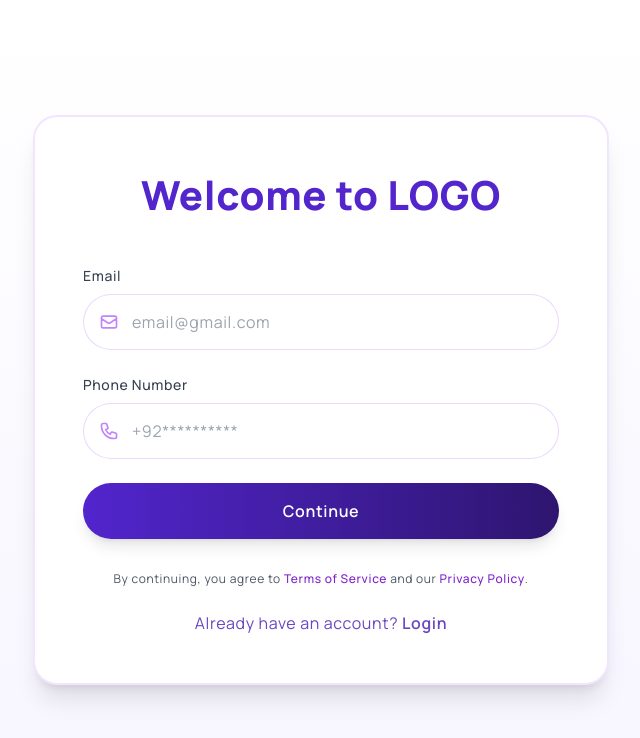
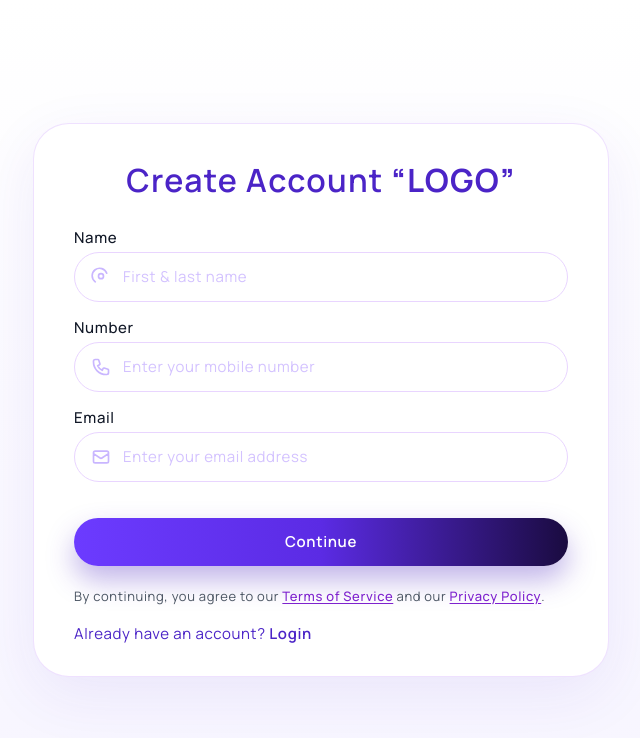
Before and after one commit to Onegreekmyth/Hospital_Debt_Relief_Web, a React (Vite) app: page /signup in a window 1280 px wide. Shown: the top 738 px of the page, without its empty margins (319-959 px from the left). Built offline with nearby package versions, Linux system fonts and the light colour scheme.

Commit message:
updated ui

```diff
--- a/src/App.jsx
+++ b/src/App.jsx
@@ -7,7 +7,7 @@ import Dashboard from './pages/Dashboard';
 import AboutPage from './pages/About';
 import ResourcesPage from './pages/Resources';
 import MonthlyPlansPage from './pages/MonthlyPlans';
-
+import Login from './pages/Login';
 
 function App() {
   return (
@@ -19,6 +19,7 @@ function App() {
       <Route path="/signup" element={<Signup />} />
       <Route path="/otp-verification" element={<OTPVerification />} />
       <Route path="/dashboard" element={<Dashboard />} />
+      <Route path="/login" element={<Login />} />
     </Routes>
   )
 }
--- a/src/pages/About.jsx
+++ b/src/pages/About.jsx
@@ -11,7 +11,7 @@ const AboutPage = () => {
 
       {/* Hero Section */}
       <section
-        className="relative flex flex-col items-center justify-center text-center px-4 md:px-6 pt-32 md:pt-40 pb-20 md:pb-28 bg-cover bg-center"
+        className="relative flex flex-col items-center justify-center text-center px-4 md:px-6 pt-32 md:pt-40 pb-20 md:pb-28 bg-cover bg-center min-h-[90vh] md:min-h-[90vh]"
         style={{
           backgroundImage: `linear-gradient(rgba(22, 10, 41, 0.55), rgba(22, 10, 41, 0.55)), url(${heroImg})`,
         }}
--- /dev/null
+++ b/src/pages/Login.jsx
@@ -0,0 +1,75 @@
+import React from "react";
+
+const Login = () => {
+  return (
+    <div className="min-h-screen bg-gradient-to-b from-white to-[#F7F5FF] flex items-center justify-center px-4 md:px-6 py-4 md:py-6">
+      <div className="w-full max-w-xl bg-white rounded-[36px] border border-purple-200/70 shadow-[0_18px_60px_rgba(82,37,205,0.08)] px-6 md:px-8 lg:px-10 py-10 md:py-14 min-h-[400px] md:min-h-[560px]">
+        {/* Heading */}
+        <h1 className="text-[28px] md:text-[36px] lg:text-[40px] font-semibold text-[#4B24C7] mb-8 text-center tracking-[0.04em]">
+          Login <span className="font-bold">“LOGO”</span>
+        </h1>
+
+        {/* Form */}
+        <form className="space-y-5">
+          {/* Email Field */}
+          <div className="flex flex-col gap-1">
+            <span className="text-sm md:text-[15px] font-medium text-gray-900 text-left">
+              Email
+            </span>
+            <div className="flex items-center gap-3 rounded-full border border-purple-200 bg-white px-4 md:px-5 py-2.5 md:py-4 md:mb-5">
+              <div className="flex items-center justify-center text-[#C9B6FF]">
+                <svg
+                  className="w-4 h-4 md:w-5 md:h-5"
+                  fill="none"
+                  stroke="currentColor"
+                  viewBox="0 0 24 24"
+                >
+                  <path
+                    strokeLinecap="round"
+                    strokeLinejoin="round"
+                    strokeWidth={2}
+                    d="M3 8l7.89 5.26a2 2 0 002.22 0L21 8M5 19h14a2 2 0 002-2V7a2 2 0 00-2-2H5a2 2 0 00-2 2v10a2 2 0 002 2z"
+                  />
+                </svg>
+              </div>
+              <input
+                type="email"
+                className="flex-1 border-none bg-transparent text-sm md:text-[15px] text-gray-800 placeholder-[#D3C2FF] focus:outline-none focus:ring-0 py-0.5"
+                placeholder="email@gmail.com"
+              />
+            </div>
+          </div>
+
+          {/* Continue Button */}
+          <button
+            type="submit"
+            className="w-full h-11 md:h-12 rounded-full bg-gradient-to-r from-[#6C3BFF] via-[#5B2BE4] to-[#1A0B40] text-white text-sm md:text-[15px] font-semibold hover:from-[#7442FF] hover:via-[#5B2BE4] hover:to-[#241055] transition shadow-[0_16px_32px_rgba(76,39,191,0.35)] mt-6"
+          >
+            Continue
+          </button>
+        </form>
+
+        {/* Legal Text */}
+        <p className="mt-8 text-center text-[11px] md:text-[13px] text-gray-600 leading-relaxed">
+          By continuing, you agree to our{" "}
+          <a
+            href="#"
+            className="text-purple-700 hover:text-purple-800 font-medium underline underline-offset-2"
+          >
+            Terms of Service
+          </a>{" "}
+          and our{" "}
+          <a
+            href="#"
+            className="text-purple-700 hover:text-purple-800 font-medium underline underline-offset-2"
+          >
+            Privacy Policy
+          </a>
+          .
+        </p>
+      </div>
+    </div>
+  );
+};
+
+export default Login;
--- a/src/pages/Resources.jsx
+++ b/src/pages/Resources.jsx
@@ -12,7 +12,7 @@ const ResourcesPage = () => {
 
       {/* Hero Section */}
       <section
-        className="relative flex flex-col items-center justify-center text-center px-4 md:px-6 pt-32 md:pt-40 pb-20 md:pb-28 bg-cover bg-center"
+        className="relative flex flex-col items-center justify-center text-center px-4 md:px-6 pt-32 md:pt-40 pb-20 md:pb-28 bg-cover bg-center min-h-[90vh] md:min-h-[90vh]"
         style={{
           backgroundImage: `linear-gradient(rgba(22, 10, 41, 0.55), rgba(22, 10, 41, 0.55)), url(${heroImg})`,
         }}
--- a/src/pages/Signup.jsx
+++ b/src/pages/Signup.jsx
@@ -2,21 +2,82 @@ import React from "react";
 
 const Signup = () => {
   return (
-    <div className="min-h-screen bg-gradient-to-b from-white to-[#F7F5FF] flex items-center justify-center px-4 md:px-6 py-8 md:py-12">
-      <div className="w-full max-w-xl bg-white rounded-2xl md:rounded-3xl border-2 border-purple-200/60 shadow-xl p-6 md:p-8 lg:p-12">
+    <div className="min-h-screen bg-gradient-to-b from-white to-[#F7F5FF] flex items-center justify-center px-4 md:px-6 py-4 md:py-6">
+      <div className="w-full max-w-xl bg-white rounded-[36px] border border-purple-200/70 shadow-[0_18px_60px_rgba(82,37,205,0.08)] px-6 md:px-8 lg:px-10 py-6 md:py-8">
         {/* Heading */}
-        <h1 className="text-[28px] md:text-[36px] lg:text-[40px] font-extrabold text-[#5225cd] mb-6 md:mb-10 text-center tracking-[0.64px]">
-          Welcome to LOGO
+        <h1 className="text-[24px] md:text-[30px] lg:text-[32px] font-semibold text-[#4B24C7] mb-6 text-center tracking-[0.04em]">
+          Create Account <span className="font-bold">“LOGO”</span>
         </h1>
 
         {/* Form */}
-        <form className="space-y-4 md:space-y-6">
+        <form className="space-y-3 md:space-y-4">
+          {/* Name Field */}
+          <div className="flex flex-col gap-1">
+            <span className="text-sm md:text-[15px] font-medium text-gray-900">
+              Name
+            </span>
+            <div className="flex items-center gap-3 rounded-full border border-purple-200 bg-white px-3.5 md:px-4 py-2 md:py-3">
+              <div className="flex items-center justify-center text-[#C9B6FF]">
+                <svg
+                  className="w-4 h-4 md:w-5 md:h-5"
+                  fill="none"
+                  stroke="currentColor"
+                  viewBox="0 0 24 24"
+                >
+                  <path
+                    strokeLinecap="round"
+                    strokeLinejoin="round"
+                    strokeWidth={2}
+                    d="M5.121 17.804A9 9 0 1118.88 7.5M15 11a3 3 0 11-6 0 3 3 0 016 0z"
+                  />
+                </svg>
+              </div>
+              <input
+                type="text"
+                className="flex-1 border-none bg-transparent text-sm md:text-[15px] text-gray-800 placeholder-[#D3C2FF] focus:outline-none focus:ring-0 py-0.5"
+                placeholder="First & last name"
+              />
+            </div>
+          </div>
+
+          {/* Number Field */}
+          <div className="flex flex-col gap-1">
+            <span className="text-sm md:text-[15px] font-medium text-gray-900">
+              Number
+            </span>
+            <div className="flex items-center gap-3 rounded-full border border-purple-200 bg-white px-3.5 md:px-4 py-2 md:py-3">
+              <div className="flex items-center justify-center text-[#C9B6FF]">
+                <svg
+                  className="w-4 h-4 md:w-5 md:h-5"
+                  fill="none"
+                  stroke="currentColor"
+                  viewBox="0 0 24 24"
+                >
+                  <path
+                    strokeLinecap="round"
+                    strokeLinejoin="round"
+                    strokeWidth={2}
+                    d="M3 5a2 2 0 012-2h3.28a1 1 0 01.948.684l1.498 4.493a1 1 0 01-.502 1.21l-2.257 1.13a11.042 11.042 0 005.516 5.516l1.13-2.257a1 1 0 011.21-.502l4.493 1.498a1 1 0 01.684.949V19a2 2 0 01-2 2h-1C9.716 21 3 14.284 3 6V5z"
+                  />
+                </svg>
+              </div>
+              <input
+                type="tel"
+                className="flex-1 border-none bg-transparent text-sm md:text-[15px] text-gray-800 placeholder-[#D3C2FF] focus:outline-none focus:ring-0 py-0.5"
+                placeholder="Enter your mobile number"
+              />
+            </div>
+          </div>
+
           {/* Email Field */}
-          <div className="flex flex-col gap-2">
-            <label className="text-[14px] font-medium text-gray-700">Email</label>
-            <div className="relative">
+          <div className="flex flex-col gap-1">
+            <span className="text-sm md:text-[15px] font-medium text-gray-900">
+              Email
+            </span>
+            <div className="flex items-center gap-3 rounded-full border border-purple-200 bg-white px-3.5 md:px-4 py-2 md:py-3 md:mb-5">
+              <div className="flex items-center justify-center text-[#C9B6FF]">
                 <svg
-                className="absolute left-3 md:left-4 top-1/2 -translate-y-1/2 w-4 h-4 md:w-5 md:h-5 text-purple-400"
+                  className="w-4 h-4 md:w-5 md:h-5"
                   fill="none"
                   stroke="currentColor"
                   viewBox="0 0 24 24"
@@ -28,35 +89,11 @@ const Signup = () => {
                     d="M3 8l7.89 5.26a2 2 0 002.22 0L21 8M5 19h14a2 2 0 002-2V7a2 2 0 00-2-2H5a2 2 0 00-2 2v10a2 2 0 002 2z"
                   />
                 </svg>
+              </div>
               <input
                 type="email"
-                className="w-full h-12 md:h-14 rounded-full border border-purple-300/50 bg-white pl-10 md:pl-12 pr-4 md:pr-6 text-sm md:text-base text-gray-700 placeholder-gray-400 focus:outline-none focus:ring-2 focus:ring-purple-300"
-                placeholder="email@gmail.com"
-              />
-            </div>
-          </div>
-
-          {/* Phone Number Field */}
-          <div className="flex flex-col gap-2">
-            <label className="text-[14px] font-medium text-gray-700">Phone Number</label>
-            <div className="relative">
-              <svg
-                className="absolute left-3 md:left-4 top-1/2 -translate-y-1/2 w-4 h-4 md:w-5 md:h-5 text-purple-400"
-                fill="none"
-                stroke="currentColor"
-                viewBox="0 0 24 24"
-              >
-                <path
-                  strokeLinecap="round"
-                  strokeLinejoin="round"
-                  strokeWidth={2}
-                  d="M3 5a2 2 0 012-2h3.28a1 1 0 01.948.684l1.498 4.493a1 1 0 01-.502 1.21l-2.257 1.13a11.042 11.042 0 005.516 5.516l1.13-2.257a1 1 0 011.21-.502l4.493 1.498a1 1 0 01.684.949V19a2 2 0 01-2 2h-1C9.716 21 3 14.284 3 6V5z"
-                />
-              </svg>
-              <input
-                type="tel"
-                className="w-full h-12 md:h-14 rounded-full border border-purple-300/50 bg-white pl-10 md:pl-12 pr-4 md:pr-6 text-sm md:text-base text-gray-700 placeholder-gray-400 focus:outline-none focus:ring-2 focus:ring-purple-300"
-                placeholder="+92**********"
+                className="flex-1 border-none bg-transparent text-sm md:text-[15px] text-gray-800 placeholder-[#D3C2FF] focus:outline-none focus:ring-0 py-0.5"
+                placeholder="Enter your email address"
               />
             </div>
           </div>
@@ -64,29 +101,29 @@ const Signup = () => {
           {/* Continue Button */}
           <button
             type="submit"
-            className="w-full h-12 md:h-14 rounded-full bg-gradient-to-r from-[#5225cd] to-[#2e156f] text-white text-sm md:text-base font-semibold hover:from-purple-700 hover:to-indigo-800 transition shadow-lg mt-6 md:mt-8"
+            className="w-full h-11 md:h-12 rounded-full bg-gradient-to-r from-[#6C3BFF] via-[#5B2BE4] to-[#1A0B40] text-white text-sm md:text-[15px] font-semibold hover:from-[#7442FF] hover:via-[#5B2BE4] hover:to-[#241055] transition shadow-[0_14px_28px_rgba(76,39,191,0.35)] mt-5 md:mt-5"
           >
             Continue
           </button>
         </form>
 
         {/* Legal Text */}
-        <p className="mt-6 md:mt-8 text-center text-[10px] md:text-xs text-gray-600 px-2">
-          By continuing, you agree to{" "}
-          <a href="#" className="text-purple-700 hover:text-purple-800 font-medium">
+        <p className="mt-4 md:mt-5 text-start text-[11px] md:text-[13px] text-gray-600 leading-relaxed">
+          By continuing, you agree to our{" "}
+          <a href="#" className="text-purple-700 hover:text-purple-800 font-medium underline underline-offset-2">
             Terms of Service
           </a>{" "}
           and our{" "}
-          <a href="#" className="text-purple-700 hover:text-purple-800 font-medium">
+          <a href="#" className="text-purple-700 hover:text-purple-800 font-medium underline underline-offset-2">
             Privacy Policy
           </a>
           .
         </p>
 
         {/* Login Link */}
-        <p className="mt-4 md:mt-6 text-center text-sm md:text-base text-[#6B46C1]">
+        <p className="mt-3 md:mt-4 text-start text-sm md:text-[15px] text-[#4B24C7]">
           Already have an account?{" "}
-          <a href="#" className="font-semibold hover:underline">
+          <a href="/login" className="font-semibold hover:underline">
             Login
           </a>
         </p>
```
Also changed, not shown: src/components/Navbar.jsx (+11 -4 lines), src/pages/Home.jsx (+79 -50 lines), 1 other file (tests, documents, lock files or other folders). Lines whose indentation alone changed are shown as unchanged.
